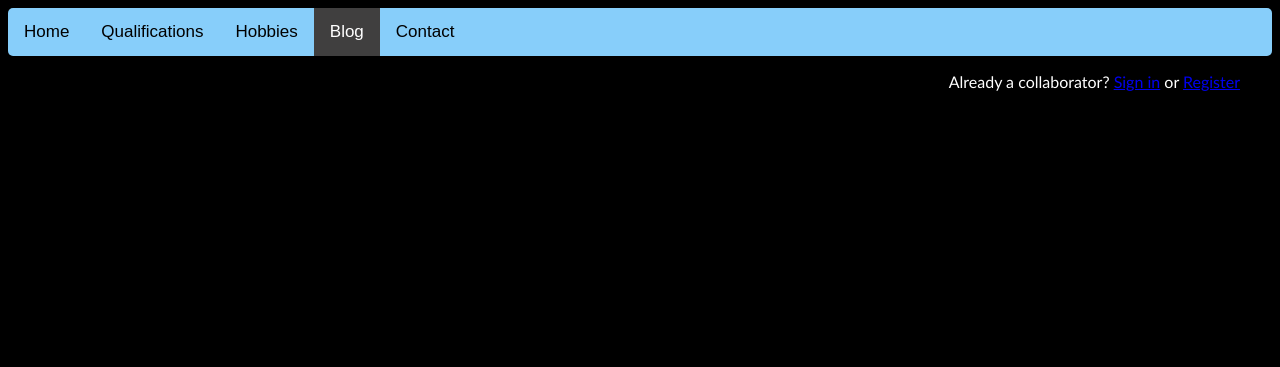
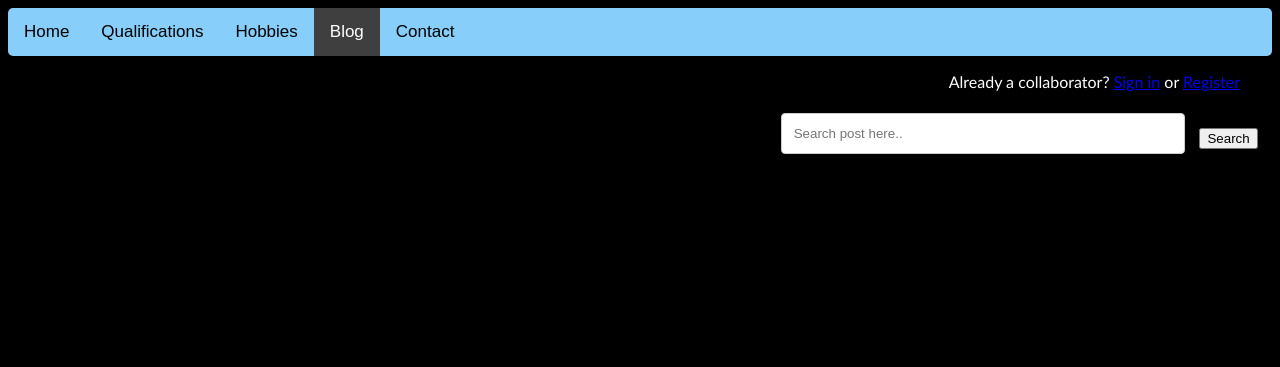
Before and after one commit to fahidchy/porto, a PHP site: page /blog.php in a window 1280 px wide. Shown: the top 367 px of the page. Run offline with PHP 8.4, Linux system fonts and the light colour scheme; tables that the repository leaves empty or names only in its code hold one stand-in row (values such as "Sample post"); some libraries are stand-ins or nearby versions.

Commit message:
add visitor search feature

```diff
--- a/blog.php
+++ b/blog.php
@@ -5,7 +5,7 @@
   <meta http-equiv="X-UA-Compatible" content="IE=edge">
   <meta name="viewport" content="width=device-width, initial-scale=1.0">
   <link rel="stylesheet" type="text/css" href="css/styles.css">
-  <link rel="stylesheet" type="text/css" href="css/blog.css">
+  <link rel="stylesheet" type="text/css" href="css/blog.css?v=<?php echo time(); ?>">
   <script src="./jscripts/index.js" defer></script>
   <script src="https://kit.fontawesome.com/692b5d8ceb.js" crossorigin="anonymous"></script>
   <script src="https://code.jquery.com/jquery-3.6.3.slim.min.js" integrity="sha256-ZwqZIVdD3iXNyGHbSYdsmWP//UBokj2FHAxKuSBKDSo=" crossorigin="anonymous"></script>
@@ -29,17 +29,41 @@
       ?>
     </div>
   </header>
+  <div id="search-form-wrapper">
+    <form action="" method="post">
+        <input placeholder="Search post here.." type="text" name="search-input"/>
+        <button type="submit" name="search-button">Search</button>
+    </form>
+  </div>
   <main>
     <?php
     include "./php/DatabaseConnection.php";
     $connection = new DatabaseConnection("localhost");
     $pdo = $connection-> connect();
-    $result = $pdo->query("SELECT *, FIRST_NAME, LAST_NAME  FROM post, user WHERE post.USER_ID = user.USER_ID AND post.PUBLISHED = 1")->fetchAll(PDO::FETCH_ASSOC);
+    $postQuery = "SELECT *, FIRST_NAME, LAST_NAME  FROM post, user WHERE post.USER_ID = user.USER_ID AND post.PUBLISHED = 1";
+    $result = $pdo->query($postQuery)->fetchAll(PDO::FETCH_ASSOC);
+
+    if(isset($_POST['search-input'])){
+      $searchInput=strtolower($_POST['search-input']);
+      $query='';
+      if($searchInput !=''){
+        $query = $pdo->prepare("SELECT *, FIRST_NAME, LAST_NAME  FROM post, user WHERE (post.TITLE = ? OR post.DATE_CREATED = ? OR user.FIRST_NAME = ? OR user.LAST_NAME =?) AND post.USER_ID = user.USER_ID AND post.PUBLISHED = 1");
+        $query->execute([$searchInput,$searchInput,$searchInput,$searchInput]);
+      }else{
+        $query = $pdo->query($postQuery);
+      }
+      $result = $query->fetchAll(PDO::FETCH_ASSOC);
+      if(!$result){
+        echo "There's no post match to your query.";
+      }
+    }
+
 
     for($i = 0; $i < count($result); $i++){
         $title = $result[$i]["TITLE"];
         $content= $result[$i]["CONTENT"];
         $image = $result[$i]["IMAGE"];
+        $dateCreated = $result[$i]["DATE_CREATED"];
         $published = $result[$i]["PUBLISHED"];
         $postId = $result[$i]["POST_ID"];
         $name = $result[$i]["FIRST_NAME"]. " " . $result[$i]["LAST_NAME"];
@@ -64,6 +88,7 @@
         <h2><?=$title?></h2>
         <p><?=$content?></p>
         <p>By <?=$name?></p>
+        <p>Date created: <?=$dateCreated?></p>
       </div>
       <form action="" method="post" onsubmit="return">
         <button type="submit" id="like-button" name="like-post-button-<?=$i?>"><i class="fa-solid fa-thumbs-up"></i></button>
--- a/css/blog.css
+++ b/css/blog.css
@@ -9,3 +9,21 @@
 #user-account-panel-wrapper > p{
         margin-right: 2rem;
     }
+
+#search-form-wrapper{
+    width: 100%;
+    display: flex;
+    justify-content: flex-end;
+}
+
+#search-form-wrapper>form{
+    width: 40%;
+    display: flex;
+    flex-direction: row;
+    align-items: center;
+    justify-content: space-evenly;
+}
+
+#search-form-wrapper>form>input{
+    width: 80%;
+}
```
